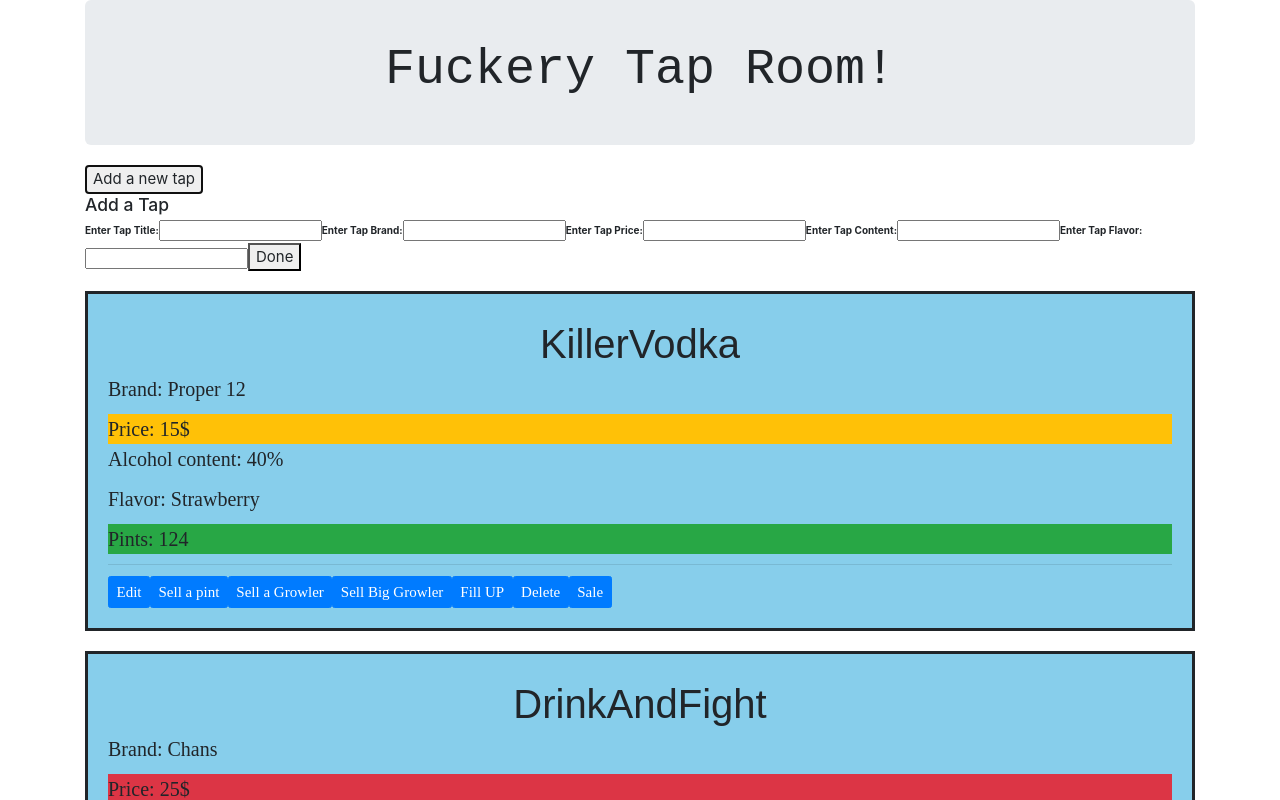
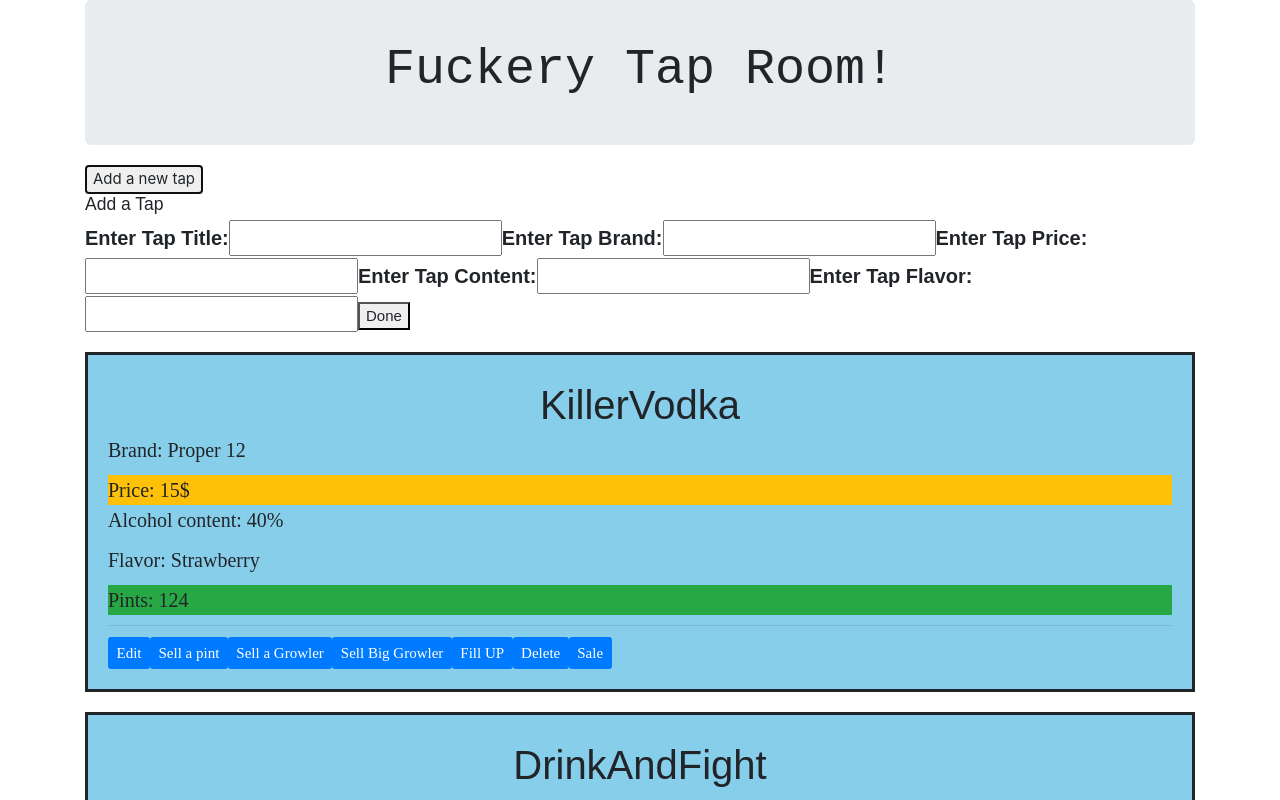
Before and after one commit to julbade/TapRoom, an Angular app: page / in a window 1280 px wide. Both pictures are taken after a click on the button "Add a new tap". Shown: the top 800 px of the page. Built offline with nearby package versions, Linux system fonts and the light colour scheme.

Commit message:
add more css styles

```diff
--- a/src/app/app.component.html
+++ b/src/app/app.component.html
@@ -6,7 +6,7 @@
   </div>
   <button (click)="addTap()">Add a new tap</button>
 
-  <div *ngIf="newTap">
+  <div *ngIf="newTap" class="edit">
     <h3>Add a Tap</h3>
     <label>Enter Tap Title:</label>
     <input [(ngModel)]="newTap.title">
```
Also changed, not shown: src/app/app.component.ts (indentation only).
